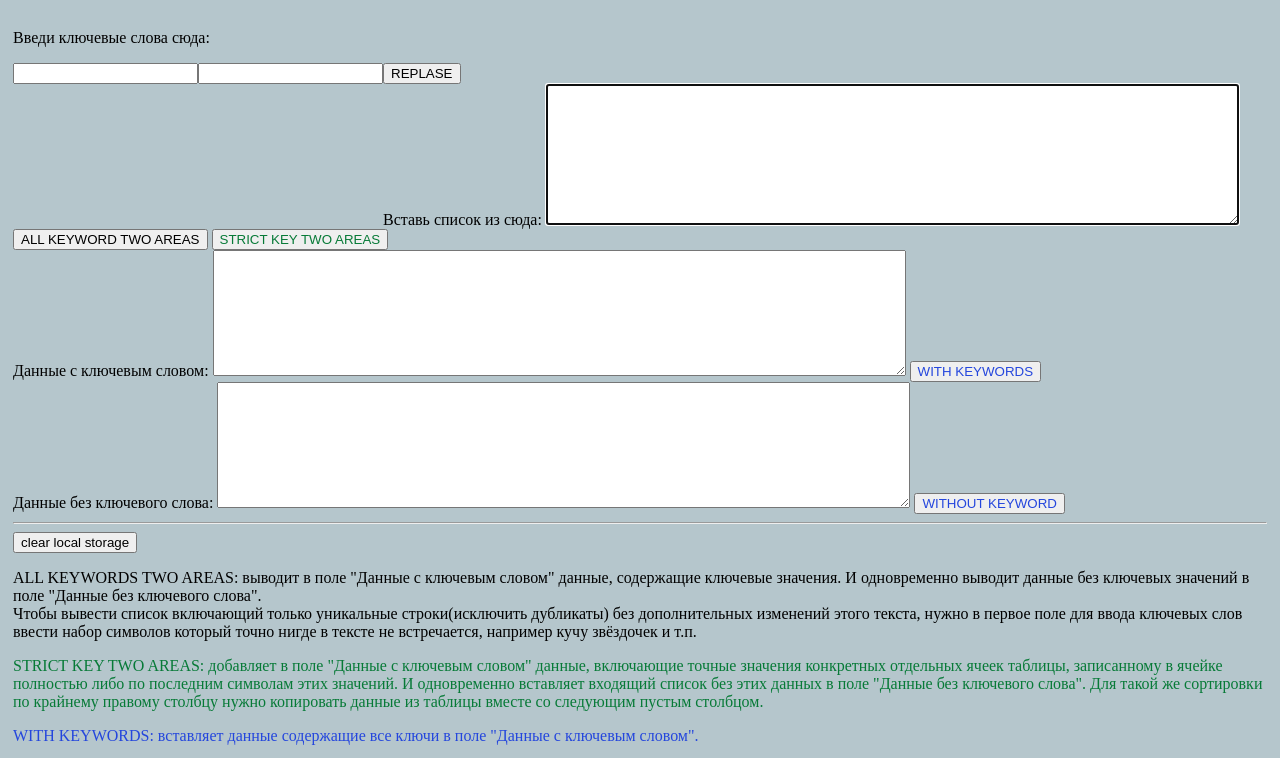
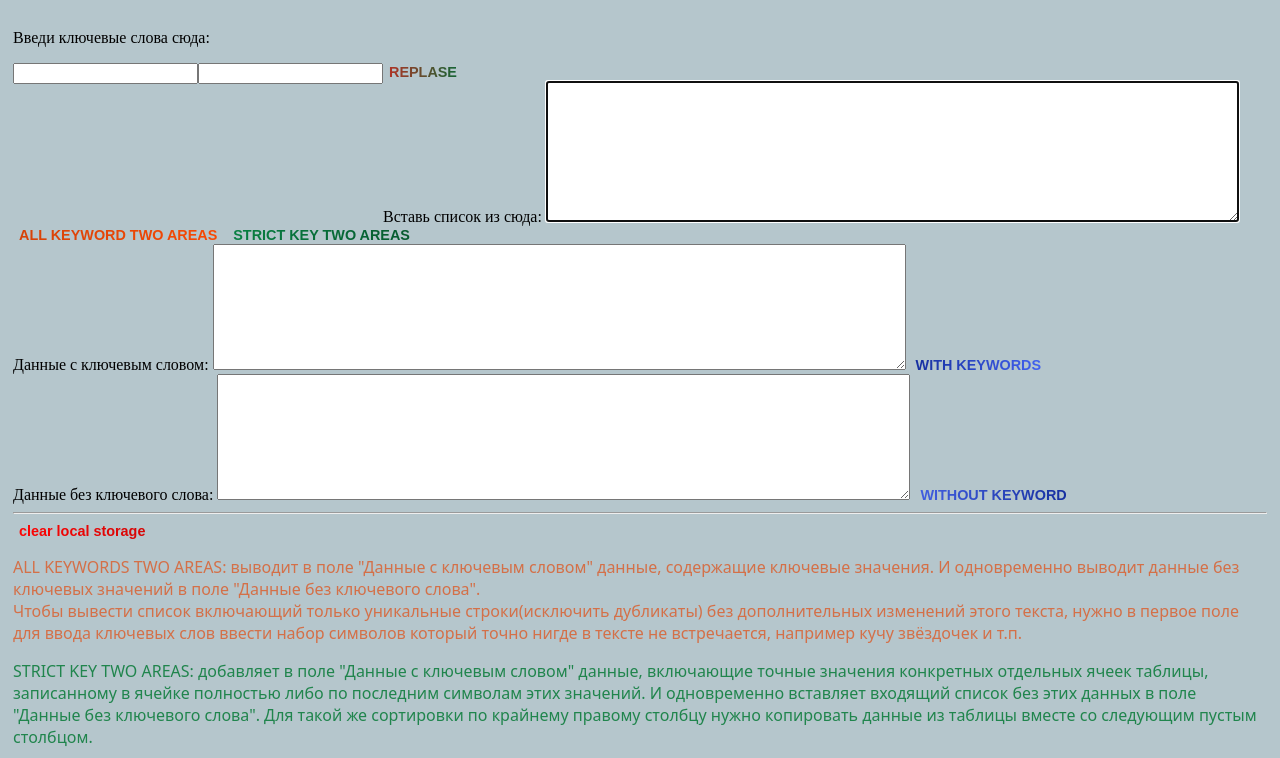
Before and after one commit to Liasnik/Sort-List, a plain HTML site: page index.html in a window 1280 px wide. Shown: the top 758 px of the page. Drawn offline with Linux system fonts and the light colour scheme.

Commit message:
Add files via upload

```diff
--- a/style.css
+++ b/style.css
@@ -1,17 +1,3 @@
-h4 {
-    color: #4f6972;
-    font-family:fantasy;
-    margin-left: 20px;
-
-}
-
-.h4 {
-    color: #8ea8b1;
-    font-family:system-ui, -apple-system, BlinkMacSystemFont, 'Segoe UI';
-    margin-left: 20px;
-    margin-bottom: 10px;
-}
-
 input {
     float:inline-start;
     margin-bottom: 5px;
@@ -23,37 +9,96 @@ body {
     background: #b5c6cc 100%;
 }
 
+button {
+    cursor: pointer;
+    border: none;
+    font-size: 0.9rem;
+    font-weight: 700;
+
+     -webkit-background-clip: text;
+     -webkit-text-fill-color: transparent;
+    cursor: pointer;
+    transition: 0.4s;
+}
+
+button:hover {
+    opacity: 0.7;
+}
+
+button:active {
+    opacity: 0.6;
+}
+
+.butt-1-1 {
+
+    background-image: linear-gradient(to right, rgb(213, 66, 8),
+    rgb(249, 73, 3));
+     -webkit-background-clip: text;
+     -webkit-text-fill-color: transparent;
+}
 
 .butt-1 {
-    color: rgb(7, 122, 55);
-    cursor: pointer;
+    color: rgb(1, 71, 30);
+    font-size: 0.9rem;
+    font-weight: 700;
+    background-image: linear-gradient(to right, #098143,
+    #06582e);
+     -webkit-background-clip: text;
+     -webkit-text-fill-color: transparent;
 }
 
-.butt-3 {
-    background: #fc5a5a;
-    cursor: pointer;
+.butt-3-repl {
+    border: none;
+    color: #a5231a;
+    font-size: 0.9rem;
+    font-weight: 700;
+    background-image: linear-gradient(to right, #bd3025,
+    #076936);
+     -webkit-background-clip: text;
+     -webkit-text-fill-color: transparent;
+     cursor: pointer;
+     transition: 0.4s;
 }
 
 .butt-2 {
-    color: rgb(36, 70, 221);
-    cursor: pointer;
+    background-image: linear-gradient(to right, rgb(20, 45, 157),
+    rgb(68, 100, 243));
+
 }
 
 .butt-4 {
-    color: rgb(36, 70, 221);
-    cursor: pointer;
+    background-image: linear-gradient(to right, rgb(67, 96, 226),
+    rgb(20, 45, 157));
+
+}
+
+#del{
+    background-image: linear-gradient(to right,#ff0505,
+    #d30606);
+     -webkit-background-clip: text;
+     -webkit-text-fill-color: transparent;
+}
+
+.text-5_7 {
+
+    font-family:system-ui, -apple-system, BlinkMacSystemFont, 'Segoe UI';
+}
+
+.text-5_0 {
+
+    color: rgba(228, 68, 5, 0.664);
 }
 
 .text-5 {
-    color: rgb(7, 122, 55);
+    color: rgba(7, 122, 55, 0.856);
 }
 
 .text-6 {
-    color: rgb(36, 70, 221);
+    color: rgba(36, 70, 221, 0.836);
 }
 
 .text-7 {
-    color: #263c44
+    color: #263c44af
 }
 
 footer {
@@ -61,3 +106,10 @@ footer {
     height: 50px;
     background: #67848f 100%;
 }
+
+.h3 {
+    color: #8ea8b1;
+    font-family:system-ui, -apple-system, BlinkMacSystemFont, 'Segoe UI';
+    margin-left: 20px;
+    margin-bottom: 10px;
+}
```
